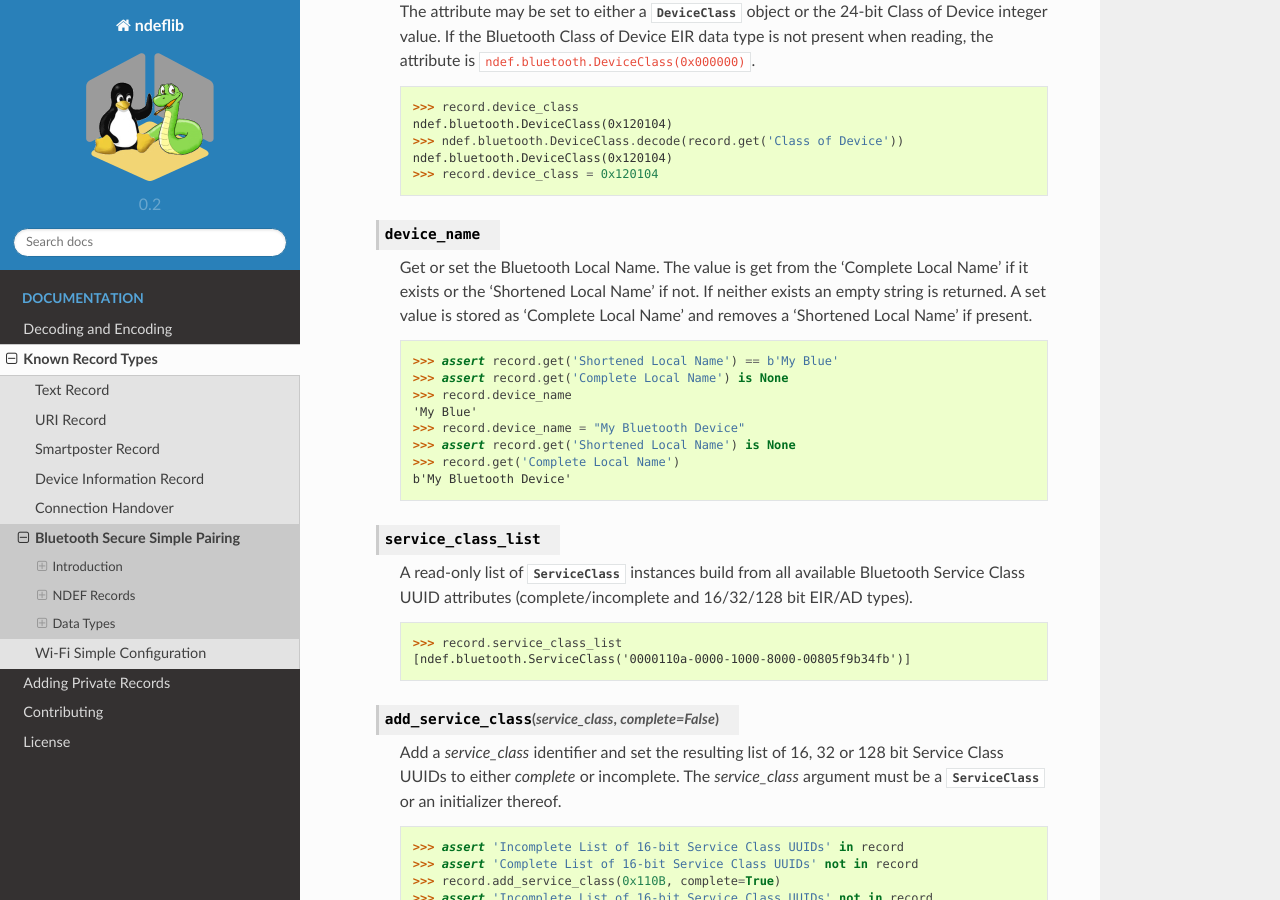
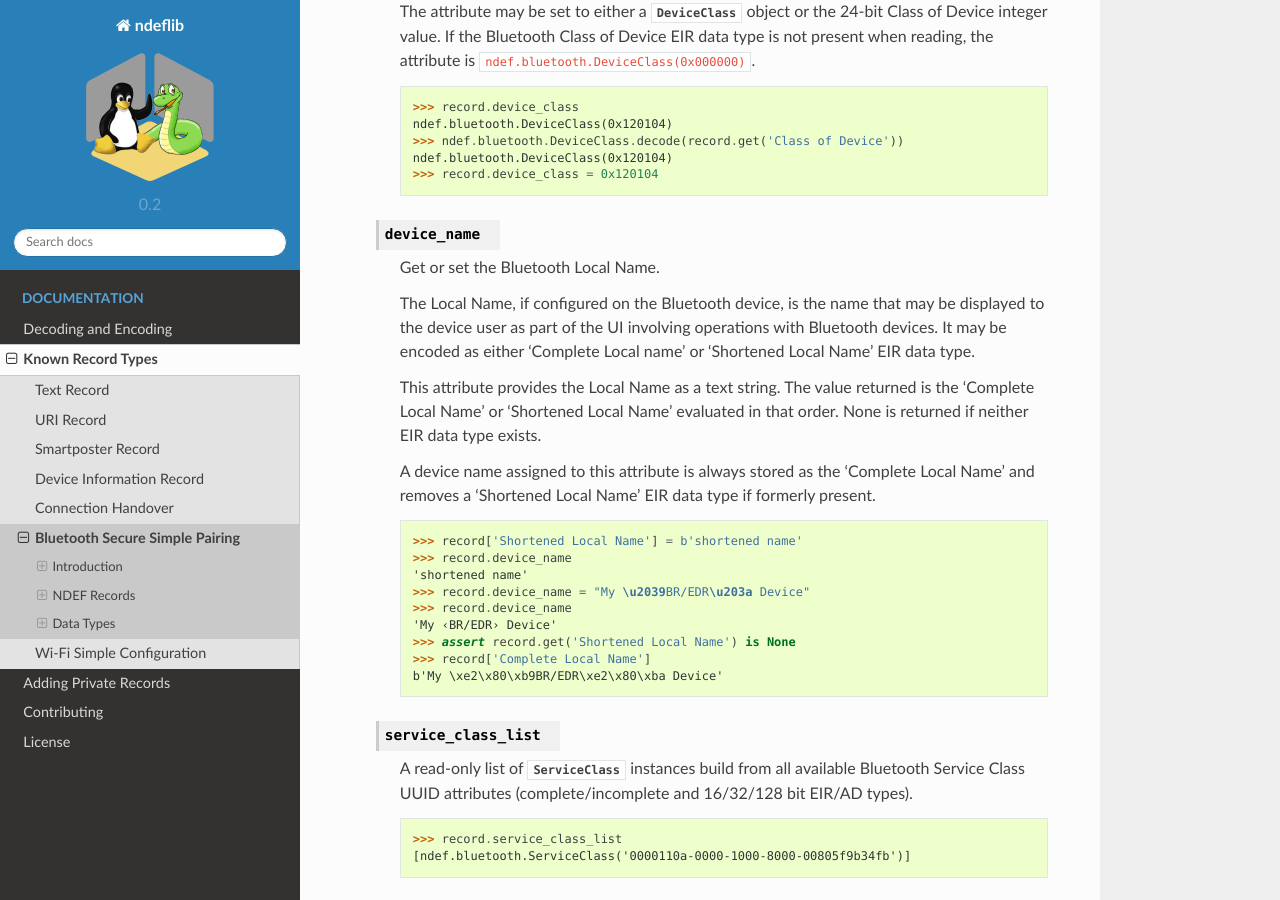
Before and after one commit to nfcpy/ndeflib, a Sphinx documentation site: the page built from docs/records/bluetooth.rst, in a window 1280 px wide and 900 px high, scrolled down 4617 px. Built offline with Sphinx 7.4.7 and the Read the Docs theme 2.0.0, drawn with Linux system fonts in a browser that asks for light colours; some of the changed text lies outside the part shown.

Commit message:
Add device_name attribute for BLE record.

```diff
--- a/docs/records/bluetooth.rst
+++ b/docs/records/bluetooth.rst
@@ -257,19 +257,30 @@
 
    .. attribute:: device_name
 
-      Get or set the Bluetooth Local Name. The value is get from the 'Complete
-      Local Name' if it exists or the 'Shortened Local Name' if not. If neither
-      exists an empty string is returned. A set value is stored as 'Complete
-      Local Name' and removes a 'Shortened Local Name' if present.
+      Get or set the Bluetooth Local Name.
 
-      >>> assert record.get('Shortened Local Name') == b'My Blue'
-      >>> assert record.get('Complete Local Name') is None
+      The Local Name, if configured on the Bluetooth device, is the name that
+      may be displayed to the device user as part of the UI involving operations
+      with Bluetooth devices. It may be encoded as either 'Complete Local name'
+      or 'Shortened Local Name' EIR data type.
+
+      This attribute provides the Local Name as a text string. The value
+      returned is the 'Complete Local Name' or 'Shortened Local Name' evaluated
+      in that order. None is returned if neither EIR data type exists.
+
+      A device name assigned to this attribute is always stored as the 'Complete
+      Local Name' and removes a 'Shortened Local Name' EIR data type if formerly
+      present.
+
+      >>> record['Shortened Local Name'] = b'shortened name'
       >>> record.device_name
-      'My Blue'
-      >>> record.device_name = "My Bluetooth Device"
+      'shortened name'
+      >>> record.device_name = "My \u2039BR/EDR\u203a Device"
+      >>> record.device_name
+      'My ‹BR/EDR› Device'
       >>> assert record.get('Shortened Local Name') is None
-      >>> record.get('Complete Local Name')
-      b'My Bluetooth Device'
+      >>> record['Complete Local Name']
+      b'My \xe2\x80\xb9BR/EDR\xe2\x80\xba Device'
 
    .. attribute:: service_class_list
 
@@ -388,6 +399,33 @@
       >>> record.device_address = ('01:02:03:04:05:06', 'random')
       >>> record.device_address
       ndef.bluetooth.DeviceAddress('01:02:03:04:05:06', 'random')
+
+   .. attribute:: device_name
+
+      Get or set the Bluetooth Local Device Name.
+
+      The Local Name, if configured on the Bluetooth device, is the name that
+      may be displayed to the device user as part of the UI involving operations
+      with Bluetooth devices. It may be encoded as either 'Complete Local name'
+      or 'Shortened Local Name' AD type.
+
+      This attribute provides the Local Name as a text string. The value
+      returned is the 'Complete Local Name' or 'Shortened Local Name' evaluated
+      in that order. None is returned if neither AD type exists.
+
+      A device name assigned to this attribute is always stored as the 'Complete
+      Local Name' and removes a 'Shortened Local Name' AD type if formerly
+      present.
+
+      >>> record['Shortened Local Name'] = b'shortened name'
+      >>> record.device_name
+      'shortened name'
+      >>> record.device_name = "My \u2039BLE\u203a Device"
+      >>> record.device_name
+      'My ‹BLE› Device'
+      >>> assert record.get('Shortened Local Name') is None
+      >>> record.get('Complete Local Name')
+      b'My \xe2\x80\xb9BLE\xe2\x80\xba Device'
 
    .. attribute:: appearance
 
```
Also changed, not shown: 2 other files.
